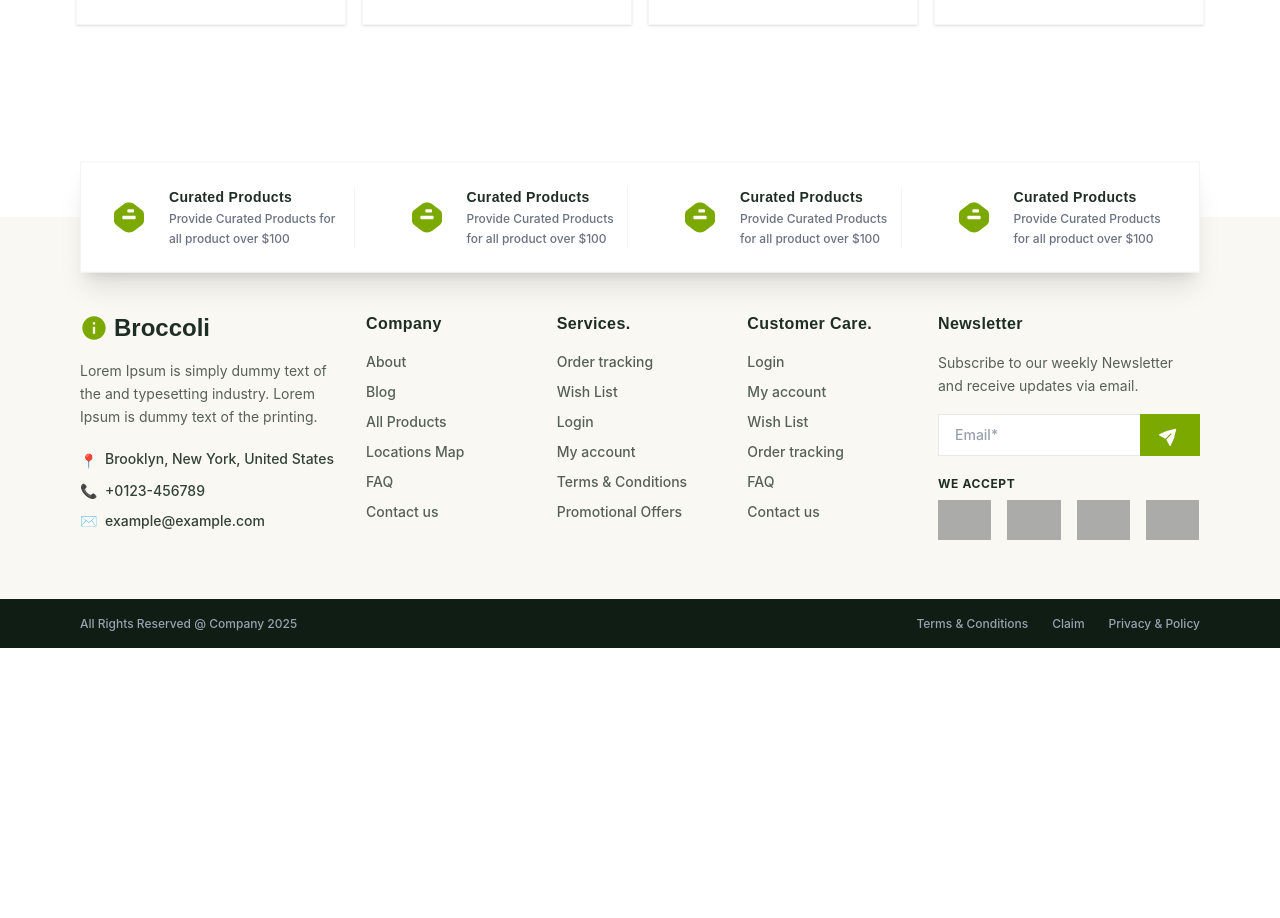
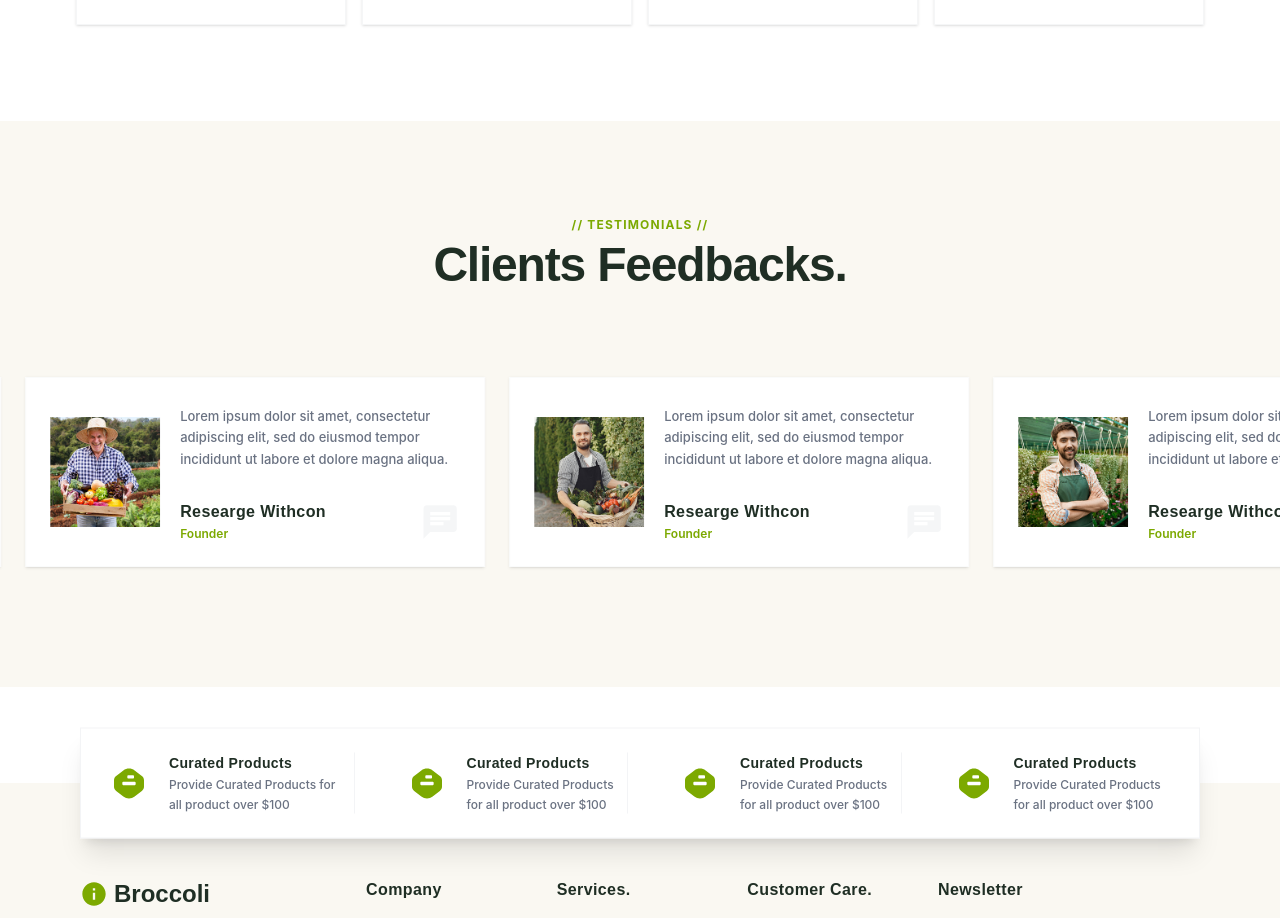
Before and after one commit to mahirTheCoder/react_project, a React (Vite) app: page /about in a window 1280 px wide. Shown: the part 1980-2898 px from the top of the page. Before the commit the page ends 2628 px from the top, so only its background shows below. Built offline with nearby package versions, Linux system fonts and the light colour scheme; grey boxes are pictures that could not be loaded.

Commit message:
clint update

```diff
--- /dev/null
+++ b/src/Componets/ui/abouts components/ClintFeedBack.jsx
@@ -0,0 +1,87 @@
+import React from "react";
+import bn1 from "../../../assets/bn1.png";
+import bn2 from "../../../assets/bn2.png";
+import bn3 from "../../../assets/bn3.png";
+import bn4 from "../../../assets/bn4.png";
+
+const ClintFeedBack = () => {
+  const feedbacks = [
+    { id: 1, name: "Researge Withcon", role: "Founder", img: bn1 },
+    { id: 2, name: "Researge Withcon", role: "Founder", img: bn2 },
+    { id: 3, name: "Researge Withcon", role: "Founder", img: bn3 },
+    { id: 4, name: "Researge Withcon", role: "Founder", img: bn4 },
+  ];
+
+  const doubleFeedbacks = [...feedbacks, ...feedbacks];
+
+  return (
+    <section className="w-full bg-[#FAF8F2] py-16 md:py-24 overflow-hidden select-none">
+
+      {/* Section Title */}
+      <div className="text-center flex flex-col items-center mb-12 md:mb-16 px-4">
+        <span className="text-[#7CA900] text-xs font-bold uppercase tracking-widest mb-2 block">
+          // Testimonials //
+        </span>
+        <h2 className="font-prim font-extrabold text-3xl sm:text-4xl lg:text-5xl text-[#1F2E24] tracking-tight">
+          Clients Feedbacks.
+        </h2>
+      </div>
+
+      {/* Infinite Slider Outer Wrapper */}
+      <div className="w-full relative flex overflow-x-hidden">
+
+        {/* Infinite Scroll Track */}
+        <div className="custom-marquee py-6 px-3">
+          {doubleFeedbacks.map((client, index) => (
+            <div
+              key={`${client.id}-${index}`}
+              tabIndex="0" // এর ফলে কার্ডে ক্লিক বা টাচ করলে ফোকাসড থাকবে এবং থিমে যাবে
+              className="marquee-card w-[420px] sm:w-[460px] h-[190px] bg-white p-6 rounded-none flex items-center gap-5 flex-shrink-0 shadow-sm border border-gray-100/40 relative cursor-pointer"
+            >
+              {/* Client Left Image */}
+              <div className="size-[110px] rounded-none overflow-hidden flex-shrink-0 bg-gray-50">
+                <img
+                  src={client.img}
+                  alt={client.name}
+                  className="w-full h-full object-cover"
+                />
+              </div>
+
+              {/* Feedback Text & Details Area */}
+              <div className="flex-1 flex flex-col justify-between h-full whitespace-normal">
+                {/* Review Paragraph */}
+                <p className="text-gray-500 text-xs sm:text-[13px] font-medium leading-relaxed mt-1 line-clamp-3">
+                  Lorem ipsum dolor sit amet, consectetur adipiscing elit, sed do
+                  eiusmod tempor incididunt ut labore et dolore magna aliqua.
+                </p>
+
+                {/* Info and Chat Bubble Icon Row */}
+                <div className="flex items-end justify-between mt-auto">
+                  <div>
+                    <h4 className="font-prim font-bold text-sm sm:text-base text-[#1F2E24] tracking-wide">
+                      {client.name}
+                    </h4>
+                    <span className="text-[#7CA900] text-xs font-semibold block mt-0.5">
+                      {client.role}
+                    </span>
+                  </div>
+
+                  {/* SVG Chat Bubble Icon */}
+                  <div className="text-[#FAF8F2] flex-shrink-0">
+                    <svg className="size-10 fill-current text-gray-100/80" viewBox="0 0 24 24">
+                      <path d="M20 2H4c-1.1 0-1.99.9-1.99 2L2 22l4-4h14c1.1 0 2-.9 2-2V4c0-1.1-.9-2-2-2zM6 9h12v2H6V9zm8 5H6v-2h8v2zm4-6H6V6h12v2z" />
+                    </svg>
+                  </div>
+                </div>
+              </div>
+
+            </div>
+          ))}
+        </div>
+
+      </div>
+    </section>
+  );
+};
+
+export default ClintFeedBack;
--- a/src/index.css
+++ b/src/index.css
@@ -74,3 +74,38 @@
 .slick-slide > div {
   height: 100%;
 }
+
+@keyframes scroll {
+  0% {
+    transform: translateX(0);
+  }
+  100% {
+    transform: translateX(-50%);
+  }
+}
+
+/* মেইন অ্যানিমেশন ট্র্যাক */
+.custom-marquee {
+  display: flex;
+  gap: 24px;
+  width: max-content;
+  animation: scroll 25s linear infinite;
+}
+
+.custom-marquee:hover,
+.custom-marquee:focus-within {
+  animation-play-state: paused;
+}
+
+.marquee-card {
+  transition: transform 0.4s cubic-bezier(0.25, 1, 0.5, 1), box-shadow 0.4s ease;
+}
+
+.marquee-card:hover,
+.marquee-card:focus,
+.marquee-card:active {
+  transform: scale(1.04); /* কার্ডটি ৪% জুম হবে */
+  box-shadow: 0 10px 25px -5px rgba(0, 0, 0, 0.1), 0 8px 10px -6px rgba(0, 0, 0, 0.1); /* জুমের সাথে শ্যাডো বাড়বে */
+  z-index: 10; /* জুম হওয়া কার্ডটি যেন পাশের কার্ডের ওপরে ভেসে থাকে */
+  outline: none;
+}
--- a/src/pages/About.jsx
+++ b/src/pages/About.jsx
@@ -2,6 +2,7 @@ import React from 'react'
 import TrustedOrganic from '../Componets/ui/TrustedOrganic'
 import WhyChoseUs from '../Componets/ui/abouts components/WhyChoseUs'
 import TeamMember from '../Componets/ui/abouts components/TeamMember'
+import ClintFeedBack from '../Componets/ui/abouts components/ClintFeedBack'
 
 const About = () => {
   return (
@@ -9,6 +10,8 @@ const About = () => {
     <TrustedOrganic/>
     <WhyChoseUs/>
     <TeamMember/>
+    <ClintFeedBack/>
+
     </>
   )
 }
```
